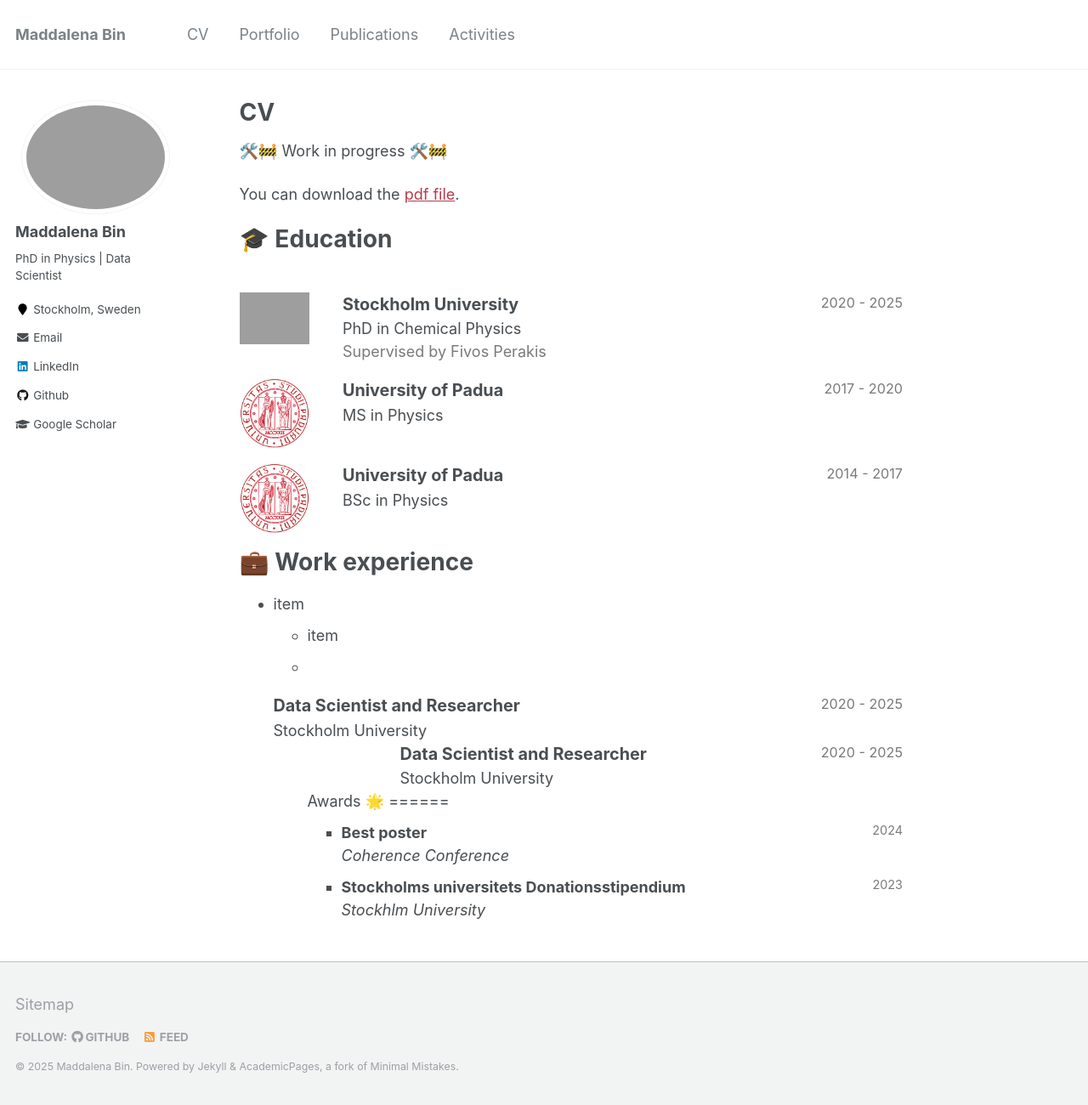
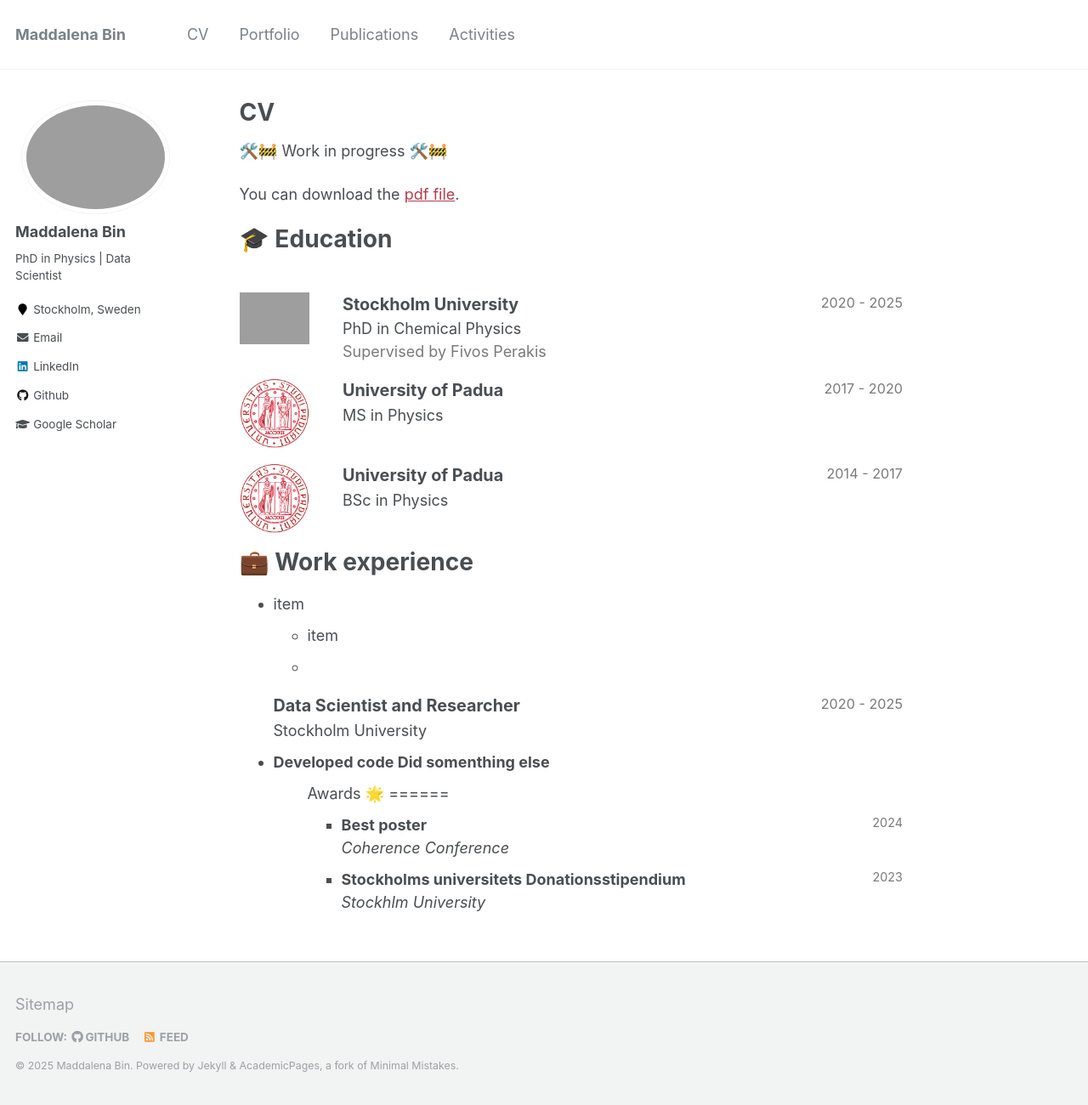
Before and after one commit to maddalenabin/maddalenabin.github.io, a Jekyll site: the page built from _pages/cv.md, in a window 1280 px wide and 1300 px high. Shown: the whole window at 85% size. Built offline with Jekyll 4.4.1, drawn with Linux system fonts in a browser that asks for light colours.

Commit message:
Update cv.md

```diff
--- a/_pages/cv.md
+++ b/_pages/cv.md
@@ -94,25 +94,12 @@ You can download the [pdf file](https://maddalenabin.github.io/files/cv.pdf).
     <b style="font-size: 110%;">Data Scientist and Researcher</b>
     <span style="float:right; font-size:90%; color:#7a7a7a;">2020 - 2025</span> <br>
     Stockholm University
+    <li>
+      <b>Developed code </b>
+      <b>Did somenthing else </b>
+    </li>
 <ul>
 
-
-<div style="display:flex;">
-
-  <div style="flex:0.5; padding-right:5%">
-  </div>
-
-  <div style="flex:4;">
-    <p style="margin:0px">
-      <b style="font-size: 110%;">Data Scientist and Researcher</b>
-      <span style="float:right; font-size:90%; color:#7a7a7a;">2020 - 2025</span>
-    </p>
-    Stockholm University
-    <!-- <div style="color:#7a7a7a">
-      Advised by
-    </div> -->
-  </div>
-</div>
 
 Awards 🌟
 ======
```
